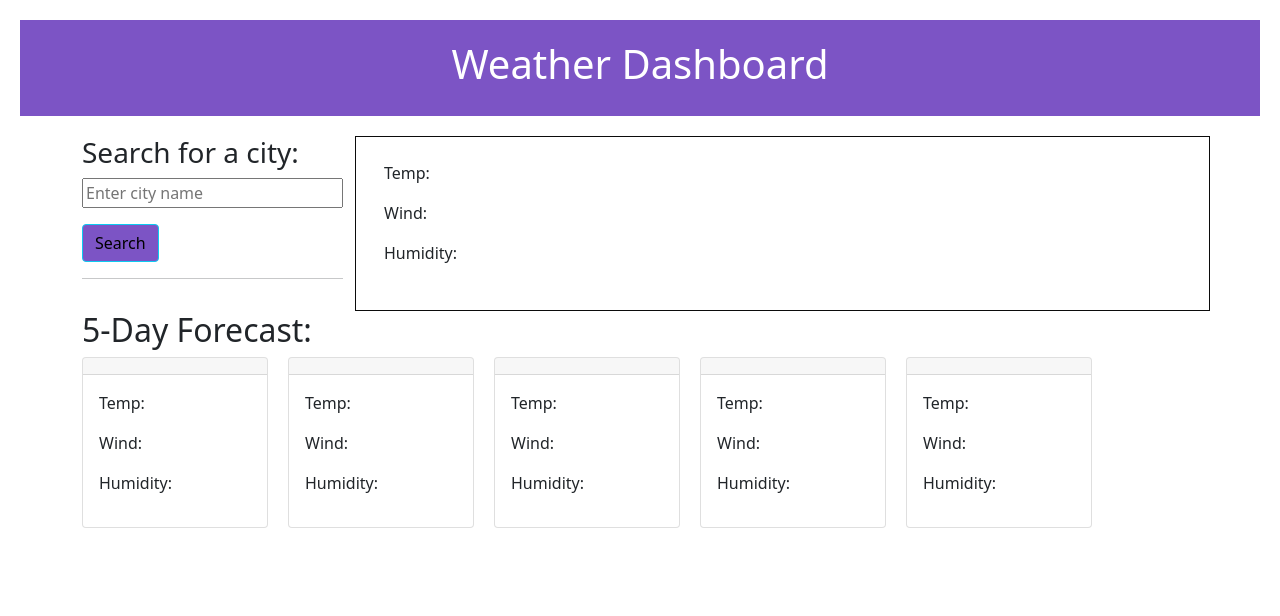
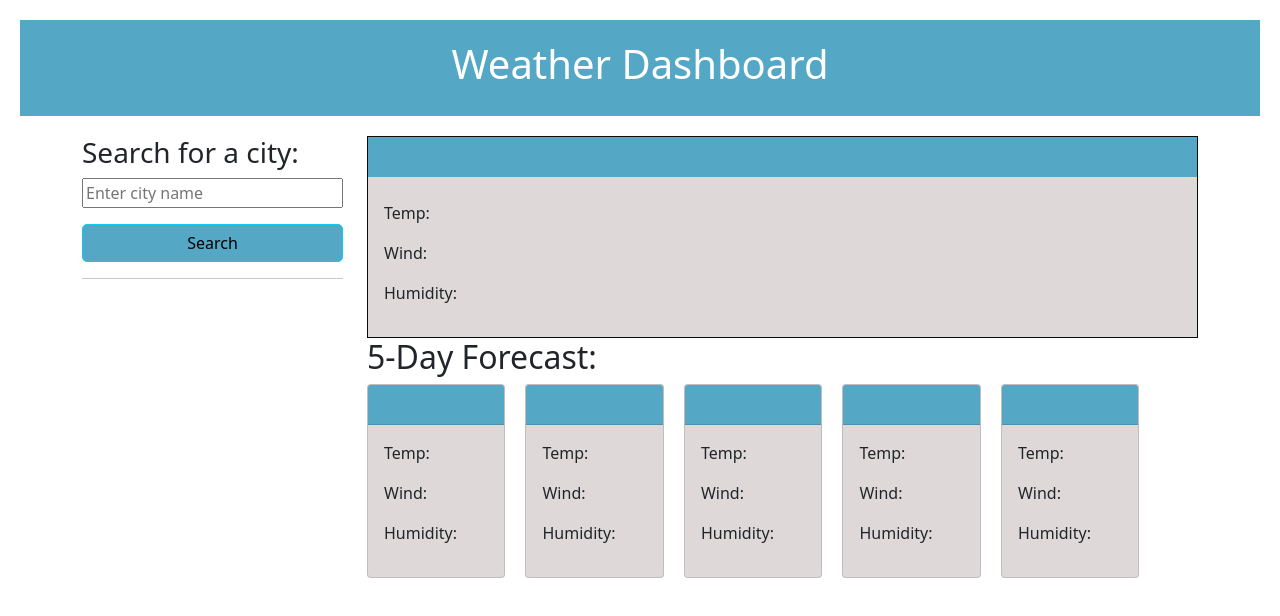
Before and after one commit to dpkashrestha/weather-dashboard, a plain HTML site: page index.html in a window 1280 px wide. Drawn offline with nearby package versions, Linux system fonts and the light colour scheme.

Commit message:
Updated CSS and error handling

```diff
--- a/assets/css/style.css
+++ b/assets/css/style.css
@@ -3,19 +3,30 @@
   padding: 20px;
   margin: 20px;
   text-align:center;
-  background: #7c54c5;
+  background: #54a7c5;
   color: #fff;
+}
+
+.card-header{
+  min-height: 40px;
+  border-radius:5px;
+  background: #54a7c5;
+}
+
+#current-city-header{
+  min-height: 40px;
+  background: #54a7c5;
 }
 
 #search-div {
   display:flex;
   flex-direction: column;
-  justify-content: space-between;
   text-align: left;
 }
 
 #main {
   border: 1px solid rgb(11, 11, 11);
+  background: rgb(222, 216, 216);
 }
 
 .weather-content {
@@ -26,10 +37,24 @@
 
 .card {
   margin-right: 20px;
+  background: rgb(222, 216, 216);
 }
 
 #citySearchBtn {
-  background-color:#7c54c5;
+  background-color:#54a7c5;
+  border-radius:5px;
+  width: 100%;
+
+}
+
+.history-item {
+  border: black 1px solid;
+  border-radius:5px;
+  background-color:#54a7c5;
+  width:100%;
+  margin-bottom: 15px;
+  text-align: center;
+
 }
 
 #city-list {
--- a/assets/js/script.js
+++ b/assets/js/script.js
@@ -19,7 +19,7 @@
 
 function createCityButton(city) {
   var cityListItemEl = $(
-    '<li class="history-item flex-row justify-space-between align-center p-2 bg-light text-dark">'
+    '<li class="history-item justify-space-between align-center p-2 text-dark">'
   );
   cityListItemEl.text(city);
 
@@ -130,8 +130,6 @@
   }
 }
 
-// ---------------------
-
 var cityFormEl = $("#city-form");
 var cityListEl = $("#city-list");
 
--- a/index.html
+++ b/index.html
@@ -26,14 +26,21 @@
           <h3>Search for a city:</h3>
 
           <form id="city-form">
-            <input type="text" class="form-input w-100 mb-3" id="city-input" name="city-input" placeholder="Enter city name" />
+            <input
+              type="text"
+              class="form-input w-100 mb-3"
+              id="city-input"
+              name="city-input"
+              placeholder="Enter city name"
+            />
             <button id="citySearchBtn" class="btn btn-info">Search</button>
           </form>
-          <hr/>
+          <hr />
           <ul id="city-list"></ul>
         </div>
 
-        <div id="main" class="col-12 col-md-8 col-lg-9">
+        <div class="col-12 col-md-8 col-lg-9">
+          <section id="main">
             <h3 id="current-city-header"></h3>
             <div id="currentWeatherIconContainer"></div>
             <div class="card-body">
@@ -44,9 +51,7 @@
               <label>Humidity:</label>
               <p id="humidity-current"></p>
             </div>
-        </div>
-      </div>
-
+          </section>
           <section>
             <h2>5-Day Forecast:</h2>
             <div class="weather-content col-12 col-md-6">
@@ -113,6 +118,8 @@
               </div>
             </div>
           </section>
+        </div>
+      </div>
     </section>
   </body>
   <script
```
Lines whose indentation alone changed are shown as unchanged.
